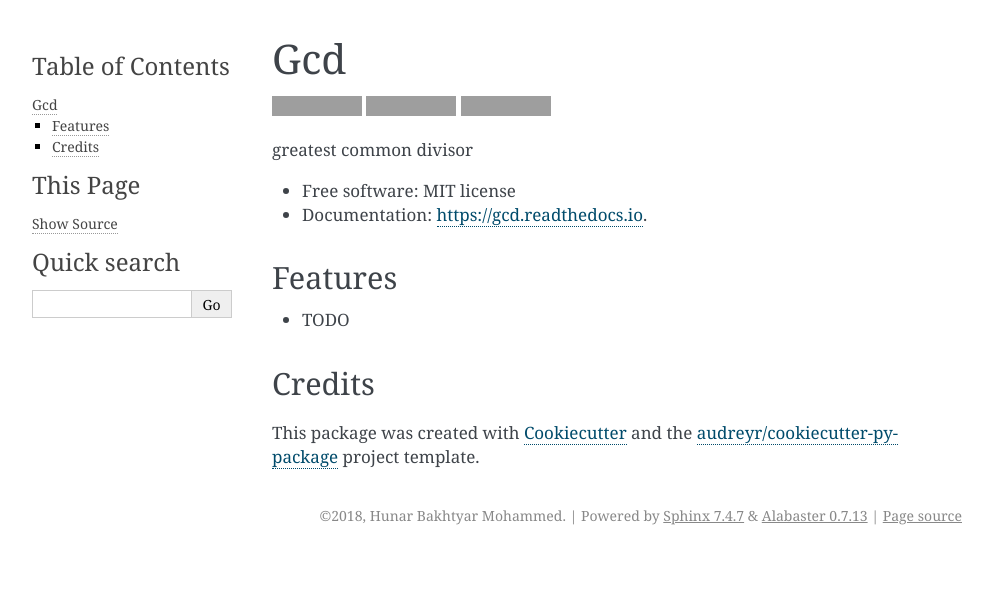
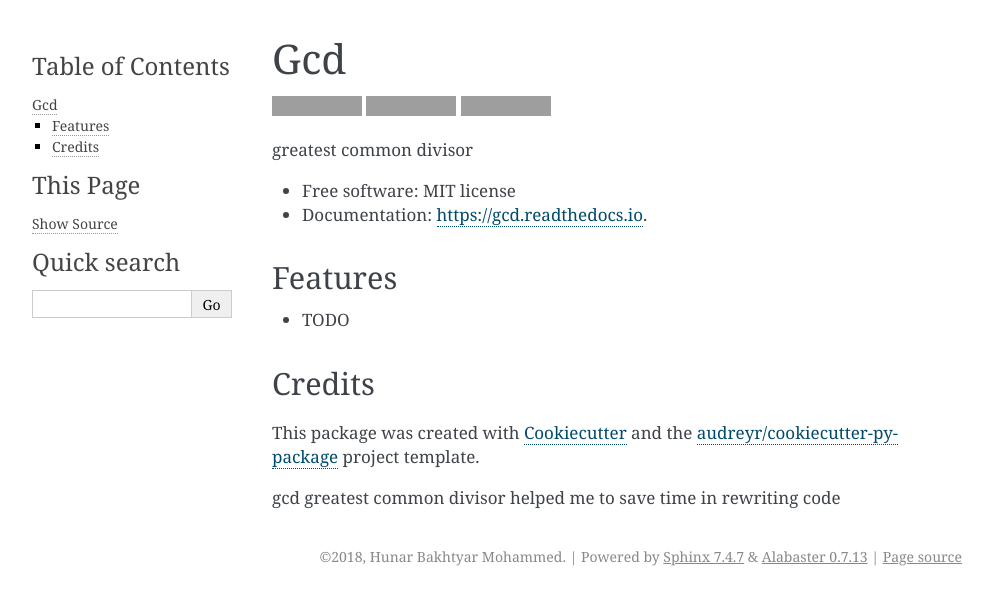
Before and after one commit to hunar-art/gcd, a Sphinx documentation site: the page built from docs/readme.rst, in a window 1280 px wide, cut to the strip 0-605 px from the top of the page. Shown: the whole strip, without its empty margins (148-1141 px from the left). Built offline with Sphinx 7.4.7, drawn with Linux system fonts in a browser that asks for light colours; pages that are not in the unit, such as notebooks, are missing from menus; grey boxes are pictures that could not be loaded.

Commit message:
Update readme.rst

```diff
--- a/docs/readme.rst
+++ b/docs/readme.rst
@@ -1 +1,4 @@
 .. include:: ../README.rst
+
+gcd
+greatest common divisor helped me to save time in rewriting code
```
